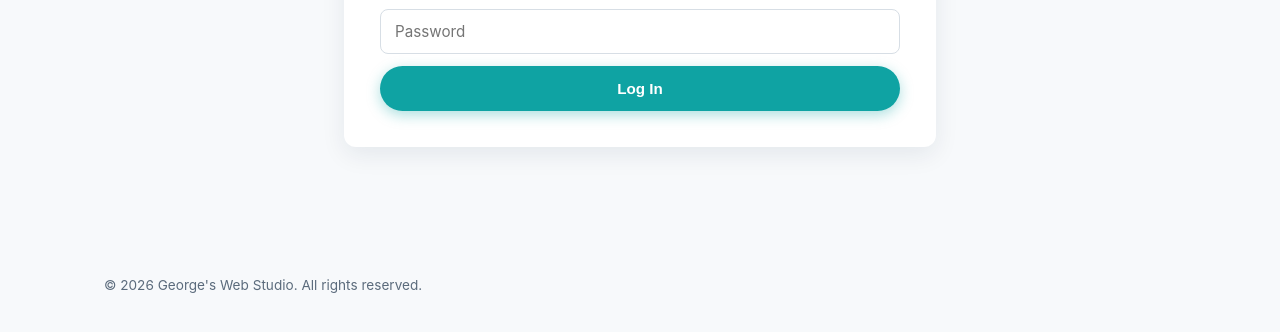
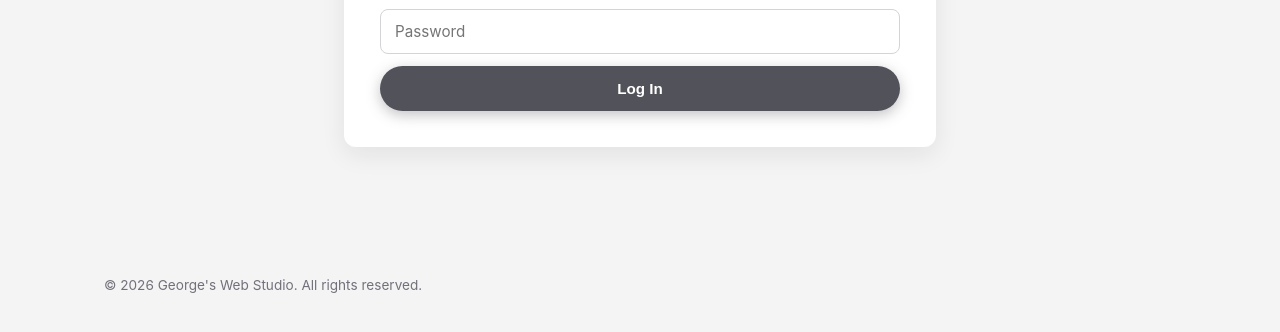
Before and after one commit to g3techus/small-biz-landing-page, a website: page portal.html in a window 1280 px wide. Shown: the part 336-668 px from the top of the page. Drawn offline with Linux system fonts and the light colour scheme; no server answers.

Commit message:
Switch color scheme to black and silver
Replace the navy/teal brand palette with a black/graphite/silver
scheme across light and dark themes.

```diff
--- a/portal.css
+++ b/portal.css
@@ -177,7 +177,7 @@
   position: absolute;
   top: 2px;
   right: 2px;
-  background: rgba(16,35,62,0.75);
+  background: rgba(24,24,27,0.75);
   color: white;
   border: none;
   border-radius: 50%;
@@ -191,7 +191,7 @@
   content: "Uploading…";
   position: absolute;
   inset: 0;
-  background: rgba(16,35,62,0.6);
+  background: rgba(24,24,27,0.6);
   color: white;
   font-size: 0.65rem;
   display: flex;
--- a/style.css
+++ b/style.css
@@ -1,38 +1,38 @@
 :root {
-  --navy: #10233e;
-  --brand-navy: #10233e;
-  --brand-navy-light: #1a3559;
-  --teal: #0fa3a3;
-  --teal-dark: #0b7f7f;
-  --accent-text: #0b7f7f;
-  --bg: #f7f9fb;
-  --text: #1c2b3a;
-  --muted: #5b6b7c;
+  --navy: #18181b;
+  --brand-navy: #09090b;
+  --brand-navy-light: #27272a;
+  --teal: #52525b;
+  --teal-dark: #3f3f46;
+  --accent-text: #52525b;
+  --bg: #f4f4f5;
+  --text: #18181b;
+  --muted: #71717a;
   --white: #ffffff;
   --surface: #ffffff;
   --surface-rgb: 255, 255, 255;
-  --border: #d7dee5;
-  --divider: rgba(16, 35, 62, 0.06);
-  --track: rgba(16, 35, 62, 0.1);
+  --border: #d4d4d8;
+  --divider: rgba(24, 24, 27, 0.06);
+  --track: rgba(24, 24, 27, 0.1);
   --radius: 12px;
-  --shadow: 0 8px 24px rgba(16, 35, 62, 0.08);
+  --shadow: 0 8px 24px rgba(24, 24, 27, 0.08);
   color-scheme: light;
   font-family: -apple-system, BlinkMacSystemFont, "Segoe UI", Roboto, Helvetica, Arial, sans-serif;
 }
 
 :root[data-theme="dark"] {
-  --navy: #e7edf6;
-  --teal: #14b8b8;
-  --accent-text: #5eead4;
-  --bg: #0a0f1a;
-  --text: #dbe4f0;
-  --muted: #93a3b8;
-  --surface: #141d2e;
-  --surface-rgb: 20, 29, 46;
-  --border: #2a3a52;
+  --navy: #f4f4f5;
+  --teal: #a1a1aa;
+  --accent-text: #d4d4d8;
+  --bg: #09090b;
+  --text: #e4e4e7;
+  --muted: #a1a1aa;
+  --surface: #18181b;
+  --surface-rgb: 24, 24, 27;
+  --border: #3f3f46;
   --divider: rgba(255, 255, 255, 0.08);
   --track: rgba(255, 255, 255, 0.12);
-  --shadow: 0 8px 24px rgba(0, 0, 0, 0.45);
+  --shadow: 0 8px 24px rgba(0, 0, 0, 0.55);
   color-scheme: dark;
 }
 
@@ -148,7 +148,7 @@ a { text-decoration: none; color: inherit; }
 .btn-primary {
   background: var(--teal);
   color: var(--white);
-  box-shadow: 0 4px 14px rgba(15, 163, 163, 0.35);
+  box-shadow: 0 4px 14px rgba(82, 82, 91, 0.35);
 }
 .btn-primary:hover { background: var(--teal-dark); }
 .btn-ghost {
@@ -165,7 +165,7 @@ a { text-decoration: none; color: inherit; }
 .hero {
   padding: 96px 0 64px;
   text-align: center;
-  background: radial-gradient(circle at 50% -10%, rgba(15,163,163,0.12), transparent 60%);
+  background: radial-gradient(circle at 50% -10%, rgba(82,82,91,0.12), transparent 60%);
 }
 .hero-inner { max-width: 760px; margin: 0 auto; }
 .hero h1 {
```
